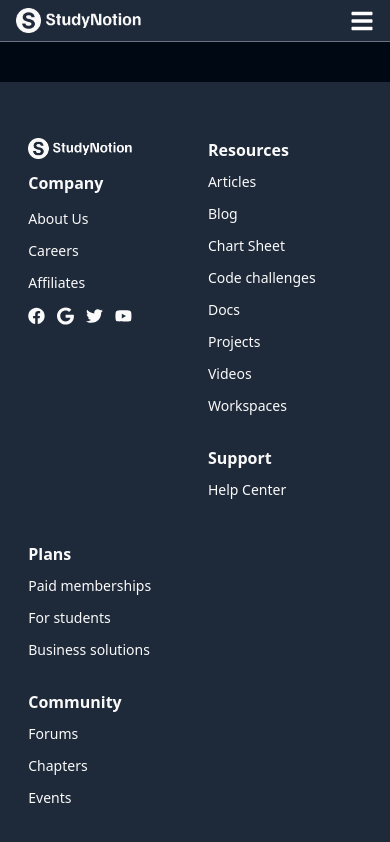
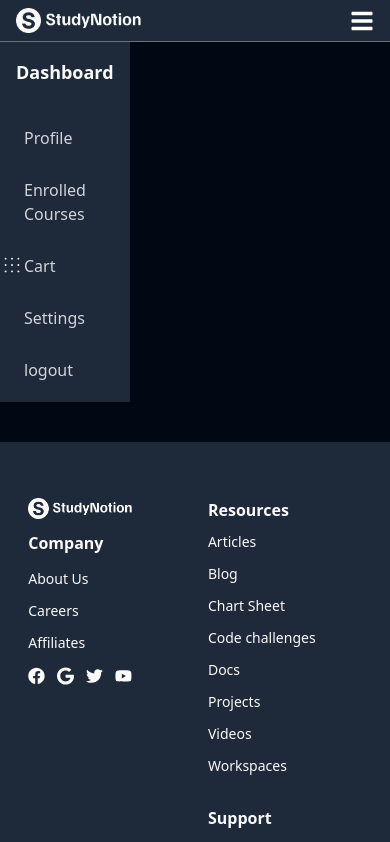
Before and after one commit to amanKumar72/study-point, a React (Vite) app in the folder frontend/: page /dashboard in a window 390 px wide. Shown: the top 842 px of the page. Built offline with nearby package versions, Linux system fonts and the light colour scheme; no server answers.

Commit message:
navigation with user

```diff
--- a/frontend/src/App.jsx
+++ b/frontend/src/App.jsx
@@ -11,9 +11,38 @@
 import ForgetPassword from "./pages/ForgetPassword";
 import ResetPassword from "./pages/ResetPassword";
 import Course from "./pages/Course";
-import Dashboard from "./pages/Dashboard";
+import Dashboard from "./pages/Dashboard/Dashboard";
+import { useDispatch } from "react-redux";
+import { setUser } from "./slices/profileSlice";
+import { useEffect } from "react";
+import { profileApi } from "./services/apis";
+import Profile from "./pages/Dashboard/Profile";
+import Settings from "./pages/Dashboard/Settings";
+import EnrolledCourses from "./pages/Dashboard/EnrolledCourses";
+import Cart from "./pages/Dashboard/Cart";
 
 function App() {
+  const dispatch = useDispatch();
+  useEffect(() => {
+    const token = localStorage.getItem("token");
+    fetch(profileApi.getUserDetails, {
+      method: "GET",
+      headers: {
+        "Content-Type": "application/json",
+        Authorization: `Bearer ${token}`,
+      },
+    })
+      .then((res) => res.json())
+      .then((data) => {
+        if (data?.success == false) {
+          return;
+        }
+        dispatch(setUser(data?.user));
+      })
+      .catch((err) => {
+        console.log(err);
+      });
+  }, []);
   return (
     <div
       className="
@@ -29,9 +58,20 @@
         <Route path="/thank-you" element={<Thankingyou />}></Route>
         <Route path="/otp" element={<OTPVerify />}></Route>
         <Route path="/forget-password" element={<ForgetPassword />}></Route>
-        <Route path="/reset-password/:token" element={<ResetPassword />}></Route>
+        <Route
+          path="/reset-password/:token"
+          element={<ResetPassword />}
+        ></Route>
         <Route path="/catalog/:catalogName" element={<Catalog />}></Route>
-        <Route path="/dashboard" element={<Dashboard/>}/>
+        <Route path="/dashboard" element={<Dashboard />}>
+          <Route path="/dashboard/profile" element={<Profile />}></Route>
+          <Route path="/dashboard/settings" element={<Settings />}></Route>
+          <Route
+            path="/dashboard/enrolled-courses"
+            element={<EnrolledCourses />}
+          ></Route>
+          <Route path="/dashboard/cart" element={<Cart />}></Route>
+        </Route>
         <Route path="/course/:courseId" element={<Course />}></Route>
         <Route path="/otp" element={<OTPVerify />}></Route>
       </Routes>
--- a/frontend/src/components/common/NavBar.jsx
+++ b/frontend/src/components/common/NavBar.jsx
@@ -2,8 +2,13 @@
 import { NavLink, useNavigate } from "react-router-dom";
 import logo from "../../assets/Logo/Logo-Full-Light.png";
 import { FaTimes, FaBars } from "react-icons/fa";
+import { GrCart } from "react-icons/gr";
+
+import { useSelector } from "react-redux";
 const NavBar = () => {
+  const user = useSelector((state) => state.profile.user);
   const [isOpen, setIsOpen] = useState(false);
+  const [showProfileOptions, setShowProfileOptions] = useState(false);
   const navigate = useNavigate();
   const items = [
     "Python",
@@ -21,7 +26,9 @@
   return (
     <header className=" md:px-10 md:py-4 px-4 py-2 border-b-gray-500 bg-gray-800 border-b-1 mx-auto flex items-center justify-between">
       <div className="flex items-center justify-between w-[35%] md:w-[18%]">
-        <NavLink to="/"> <img src={logo} alt="logo" /></NavLink>
+        <NavLink to="/">
+          <img src={logo} alt="logo" />
+        </NavLink>
       </div>
       <div
         className={`md:flex md:items-center lg:text-xl bg-gray-800  xl:w-[60%] lg:w-[70%] md:w-[80%] absolute md:static z-10 md:bg-transparent w-full left-0 md:justify-between transition-all duration-300 ease-in ${
@@ -59,7 +66,12 @@
                       <li
                         key={index}
                         onClick={() =>
-                          navigate(`/catalog/${item.split(" ").join("-").toLowerCase()}`)
+                          navigate(
+                            `/catalog/${item
+                              .split(" ")
+                              .join("-")
+                              .toLowerCase()}`
+                          )
                         }
                         className="px-6 py-2 hover:bg-gray-300 cursor-pointer"
                       >
@@ -92,6 +104,55 @@
             Contact Us
           </NavLink>
         </div>
+        {user ? (
+          <div className="flex flex-col md:flex-row">
+            <NavLink
+              to="/cart"
+              className={({ isActive }) => {
+                return `${
+                  isActive ? "text-yellow-200 " : ""
+                }  px-3 py-1 hover:bg-gray-700 rounded-xl `;
+              }}
+            >
+              {!isOpen ? <GrCart className="text-white text-2xl" /> : "Cart"}
+            </NavLink>
+            <button
+              className="px-3 py-1 hover:bg-gray-700 text-start rounded-xl"
+              to="/dashboard"
+              onMouseEnter={() => setShowProfileOptions(true)}
+              onMouseLeave={() => setShowProfileOptions(false)}
+            >
+              {!isOpen ? (
+                <img
+                  src={user?.image}
+                  alt="user"
+                  className="w-10 h-10 rounded-full"
+                />
+              ) : (
+                "Profile"
+              )}
+              {showProfileOptions && (
+                <div className="absolute top-52 right-8/12 md:top-15 p-2 md:p-4 md:right-10 bg-white text-black rounded-lg shadow-lg z-10">
+                  <NavLink
+                    to="/dashboard"
+                    className=" hover:bg-gray-300 p-1 md:p-2 block mb-2 rounded-md"
+                  >
+                    Dashboard
+                  </NavLink>
+                  <NavLink
+                    onClick={() => {
+                      setShowProfileOptions(false);
+                      navigate("/logout");
+                    }}
+                    className=" hover:bg-gray-300 p-1 md:p-2 block mb-2 rounded-md.h"
+                  >
+                    Logout
+                  </NavLink>
+                </div>
+              )}
+            </button>
+          </div>
+        ) : (
           <div className="flex gap-2 lg:gap-4 flex-col md:flex-row">
             <NavLink
               to="/login"
@@ -114,6 +175,7 @@
               Sign Up
             </NavLink>
           </div>
+        )}
       </div>
       <button
         className="text-white text-2xl md:hidden"
--- a/frontend/src/pages/Dashboard.jsx
+++ /dev/null
@@ -1,21 +0,0 @@
-import React, { useEffect } from "react";
-import { useSelector } from "react-redux";
-import NavBar from "../components/common/NavBar";
-import Footer from "../components/common/Footer";
-
-const Dashboard = () => {
-  const { user } = useSelector((state) => state.profile);
-  console.log(user);
-
-  return (
-    <div>
-      <NavBar></NavBar>
-      <main>
-
-      </main>
-      <Footer></Footer>
-    </div>
-  );
-};
-
-export default Dashboard;
--- /dev/null
+++ b/frontend/src/pages/Dashboard/Cart.jsx
@@ -0,0 +1,11 @@
+import React from 'react'
+
+const Cart = () => {
+  return (
+    <div>
+      Cart
+    </div>
+  )
+}
+
+export default Cart
--- /dev/null
+++ b/frontend/src/pages/Dashboard/Dashboard.jsx
@@ -0,0 +1,82 @@
+import React, { useEffect } from "react";
+import { useSelector } from "react-redux";
+import { Link, NavLink, Outlet } from "react-router-dom";
+import NavBar from "../../components/common/NavBar";
+import Footer from "../../components/common/Footer";
+import { PiDotsNineLight } from "react-icons/pi";
+
+
+const Dashboard = () => {
+  const { user } = useSelector((state) => state.profile);
+  const [showSideBar, setShowSideBar] = React.useState(false);
+  console.log(showSideBar);
+
+  console.log(user);
+
+  return (
+    <div>
+      <NavBar></NavBar>
+      <main className="flex ">
+        <button onClick={()=>setShowSideBar(!showSideBar)} className="visible md:hidden absolute top-[30vh]   " title="sidebar">
+          <PiDotsNineLight className="text-2xl"></PiDotsNineLight>
+        </button>
+        <aside className={`w-[40%] md:w-[30%] lg:w-[20%] h-full bg-gray-800 transition duration-100 ease-in  md:visible  `}>
+          <div className="p-4 flex flex-col gap-5">
+            <h2 className="text-lg md:text-xl lg:text-2xl font-semibold mb-4">
+              Dashboard
+            </h2>
+            <NavLink
+              to="/dashboard/profile"
+
+              className={({isActive})=>{
+                return `${
+                  isActive? "bg-[#3d2a01] text-yellow-400 " : ""
+                } text-gray-300   px-2 py-1 md:px-4 md:py-2 rounded-lg  `;
+              }}
+            >
+              Profile
+            </NavLink>
+            <NavLink
+              to="/dashboard/enrolled-courses"
+              className={({isActive})=>{
+                return `${
+                  isActive? "bg-[#3d2a01] text-yellow-400 " : ""
+                } text-gray-300   px-2 py-1 md:px-4 md:py-2 rounded-lg  `;
+              }}            >
+              Enrolled Courses
+            </NavLink>
+            <NavLink
+              to="/dashboard/cart"
+              className={({isActive})=>{
+                return `${
+                  isActive? "bg-[#3d2a01] text-yellow-400 " : ""
+                } text-gray-300   px-2 py-1 md:px-4 md:py-2 rounded-lg  `;
+              }}            >
+              Cart
+            </NavLink>
+            <NavLink
+              to="/dashboard/settings"
+              className={({isActive})=>{
+                return `${
+                  isActive? "bg-[#3d2a01] text-yellow-400 " : ""
+                } text-gray-300   px-2 py-1 md:px-4 md:py-2 rounded-lg  `;
+              }}            >
+              Settings
+            </NavLink>
+            <span
+              className="text-gray-300 hover:text-gray-100  px-2 py-1 md:px-4 md:py-2 rounded-lg"
+            >
+              logout
+            </span>
+          </div>
+        </aside>
+        <div className="w-[80%]">
+          <Outlet />
+        </div>
+      </main>
+      <Footer></Footer>
+    </div>
+  );
+};
+
+export default Dashboard;
--- /dev/null
+++ b/frontend/src/pages/Dashboard/EnrolledCourses.jsx
@@ -0,0 +1,11 @@
+import React from 'react'
+
+const EnrolledCourses = () => {
+  return (
+    <div>
+      EnrolledCourses
+    </div>
+  )
+}
+
+export default EnrolledCourses
--- /dev/null
+++ b/frontend/src/pages/Dashboard/Profile.jsx
@@ -0,0 +1,11 @@
+import React from 'react'
+
+const Profile = () => {
+  return (
+    <div>
+      Profile
+    </div>
+  )
+}
+
+export default Profile
--- /dev/null
+++ b/frontend/src/pages/Dashboard/Settings.jsx
@@ -0,0 +1,11 @@
+import React from 'react'
+
+const Settings = () => {
+  return (
+    <div>
+      Settings
+    </div>
+  )
+}
+
+export default Settings
```
Also changed, not shown: 1 other file (tests, documents, lock files or other folders). Lines whose indentation alone changed are shown as unchanged.
